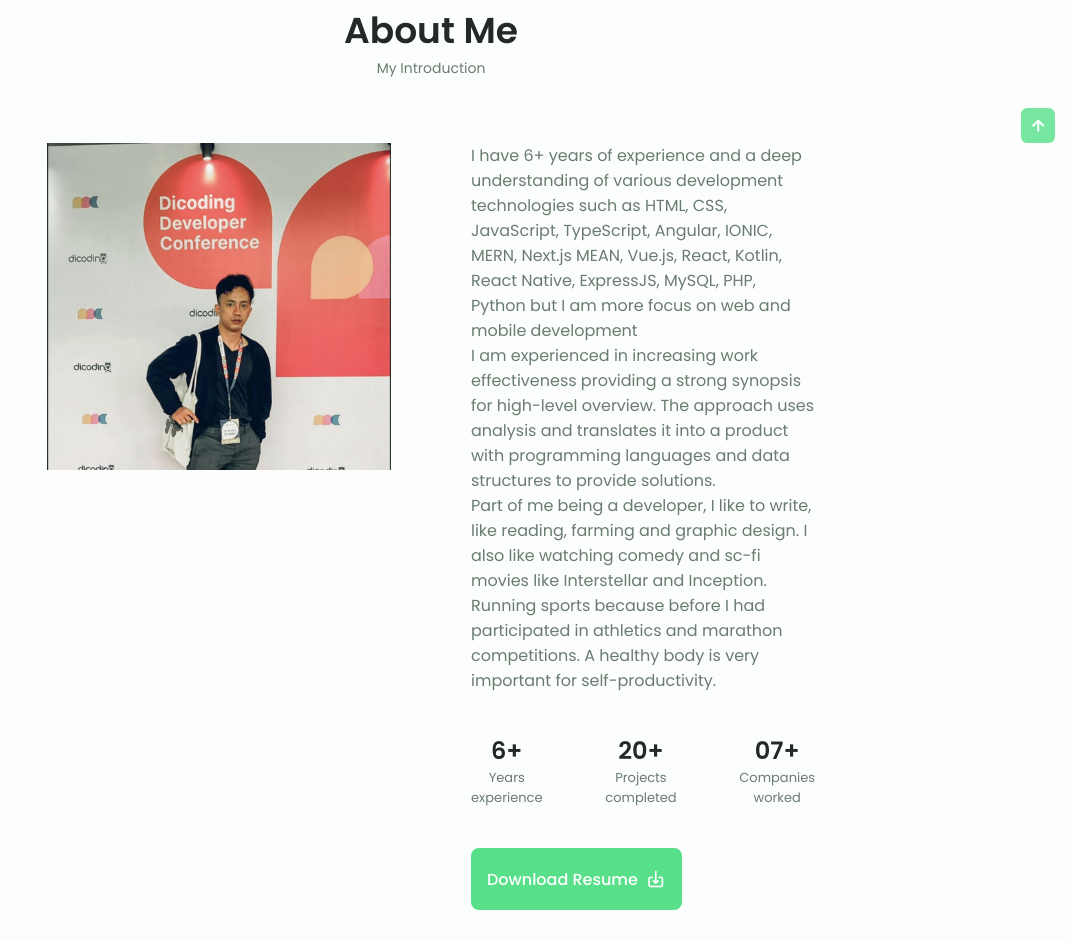
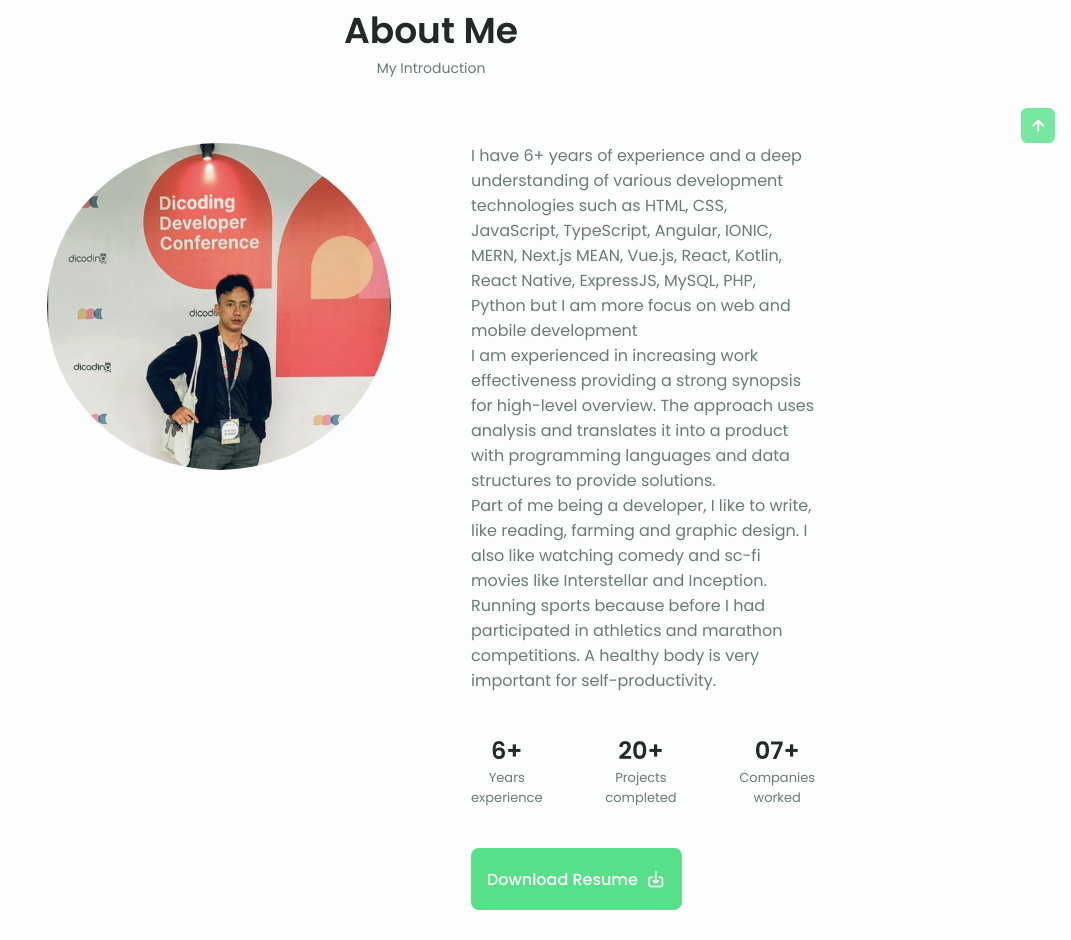
Before and after one commit to zidniryi/zidniryi.github.io, a website: page index.html in a window 1280 px wide. Shown: the part 817-1757 px from the top of the page, without its empty margins (209-1280 px from the left). Drawn offline with nearby package versions, Linux system fonts and the light colour scheme.

Commit message:
feat: enhance image

```diff
--- a/assets/css/styles.css
+++ b/assets/css/styles.css
@@ -1461,3 +1461,9 @@ header {
     margin-bottom: 6px;
   }
 }
+
+.about__image {
+  border-radius: 55%;
+  border-width: 10px;
+  border-color: rgb(255, 255, 255);
+}
```
